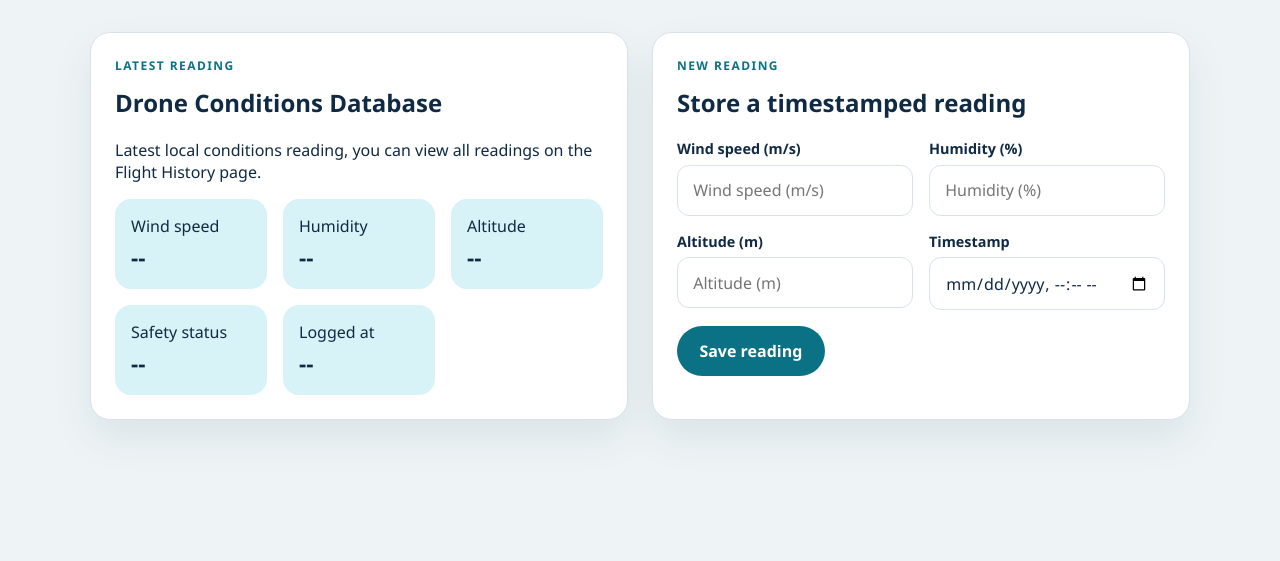
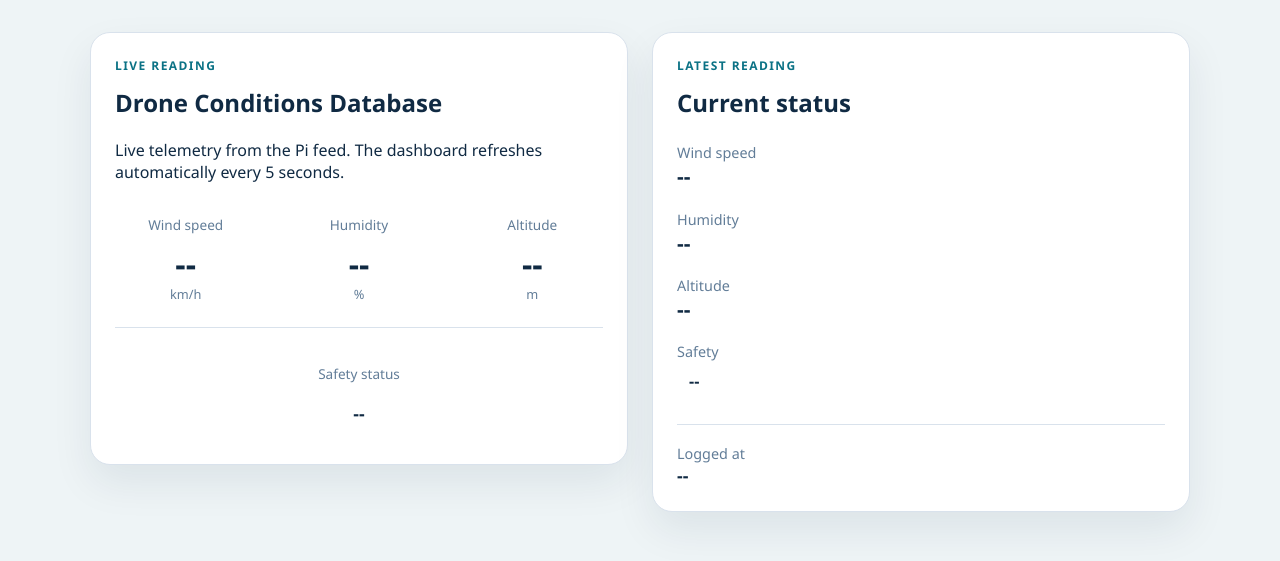
Before and after one commit to Ibrahim3640/Pi-drone---Website, a Django app: page / in a window 1280 px wide. Shown: the part 100-661 px from the top of the page. Run offline with Django 4.2, Linux system fonts and the light colour scheme; the visitor is signed in with stand-in values (Sample User, id 1); data that the repository does not hold is empty.

Commit message:
Updated styling

```diff
--- a/Django_Project/flight_monitoring/templates/flight_monitoring/home.html
+++ b/Django_Project/flight_monitoring/templates/flight_monitoring/home.html
@@ -25,77 +25,167 @@
     </nav>
     <main>
         <section class="hero">
+            <div>
                 <div class="panel">
-                <p class="eyebrow">Latest Reading</p>
+                <p class="eyebrow">Live Reading</p>
                 <h1>Drone Conditions Database</h1>
-                <p>Latest local conditions reading, you can view all readings on the Flight History page.</p>
-                <div class="summary-grid">
-                    <div class="stat">
-                        <span>Wind speed</span>
-                        <strong>{% if latest_reading %}{{ latest_reading.wind_speed_kmh|floatformat:1 }} km/h{% else %}--{% endif %}</strong>
+                <p>Live telemetry from the Pi feed. The dashboard refreshes automatically every 5 seconds.</p>
+
+                <div style="display:grid;grid-template-rows:1fr auto 1fr;gap:0;margin-top:2rem;height:100%;">
+                    <div style="display:grid;grid-template-columns:repeat(3,1fr);gap:2rem;align-items:center;">
+                        <div style="text-align:center;">
+                            <div style="color:var(--muted);font-size:0.85rem;margin-bottom:0.5rem;">Wind speed</div>
+                            <div style="font-size:2rem;font-weight:700;" id="liveWindSpeed">{% if latest_reading %}{{ latest_reading.wind_speed_kmh|floatformat:1 }}{% else %}--{% endif %}</div>
+                            <div style="color:var(--muted);font-size:0.8rem;">km/h</div>
                         </div>
-                    <div class="stat">
-                        <span>Humidity</span>
-                        <strong>{% if latest_reading %}{{ latest_reading.humidity }}%{% else %}--{% endif %}</strong>
+                        <div style="text-align:center;">
+                            <div style="color:var(--muted);font-size:0.85rem;margin-bottom:0.5rem;">Humidity</div>
+                            <div style="font-size:2rem;font-weight:700;" id="liveHumidity">{% if latest_reading %}{{ latest_reading.humidity }}{% else %}--{% endif %}</div>
+                            <div style="color:var(--muted);font-size:0.8rem;">%</div>
                         </div>
-                    <div class="stat">
-                        <span>Altitude</span>
-                        <strong>{% if latest_reading %}{{ latest_reading.altitude }} m{% else %}--{% endif %}</strong>
+                        <div style="text-align:center;">
+                            <div style="color:var(--muted);font-size:0.85rem;margin-bottom:0.5rem;">Altitude</div>
+                            <div style="font-size:2rem;font-weight:700;" id="liveAltitude">{% if latest_reading %}{{ latest_reading.altitude }}{% else %}--{% endif %}</div>
+                            <div style="color:var(--muted);font-size:0.8rem;">m</div>
                         </div>
-                    <div class="stat">
-                        <span>Safety status</span>
-                        {% if latest_reading %}
-                            {% if latest_reading.safety_rating == "Safe" %}
-                                <span class="badge badge--safe">Safe</span>
-                            {% elif latest_reading.safety_rating == "Caution" %}
-                                <span class="badge badge--caution">Caution</span>
-                            {% else %}
-                                <span class="badge badge--dangerous">Dangerous</span>
-                            {% endif %}
-                        {% else %}
-                            <strong>--</strong>
-                        {% endif %}
                     </div>
-                    <div class="stat">
-                        <span>Logged at</span>
-                        <strong>{% if latest_reading %}{{ latest_reading.timestamp|date:"d M Y H:i" }}{% else %}--{% endif %}</strong>
+                    <div style="border-top:1px solid var(--border);margin:1.5rem 0;"></div>
+                    <div style="display:flex;align-items:center;justify-content:center;">
+                        <div style="text-align:center;">
+                            <div style="color:var(--muted);font-size:0.85rem;margin-bottom:0.5rem;">Safety status</div>
+                            <div id="liveSafetyStatus" class="badge {% if latest_reading and latest_reading.safety_rating == 'Safe' %}badge--safe{% elif latest_reading and latest_reading.safety_rating == 'Caution' %}badge--caution{% elif latest_reading %}badge--dangerous{% endif %}" style="font-size:1.1rem;">{% if latest_reading %}{{ latest_reading.safety_rating }}{% else %}--{% endif %}</div>
+                        </div>
+                    </div>
                 </div>
             </div>
             </div>
             <div class="panel">
-                <p class="eyebrow">New Reading</p>
-                <h2>Store a timestamped reading</h2>
-                <p class="form-note"></p>
-                <form method="post">
-                    {% csrf_token %}
-                    <div class="form-grid">
+                <p class="eyebrow">Latest Reading</p>
+                <h2>Current status</h2>
+                <div style="display:grid;gap:1.2rem;margin-top:1.5rem;">
                     <div>
-                            <label for="{{ form.wind_speed.id_for_label }}">Wind speed (m/s)</label>
-                            {{ form.wind_speed }}
-                            {{ form.wind_speed.errors }}
+                        <div style="color:var(--muted);font-size:0.9rem;">Wind speed</div>
+                        <div style="font-size:1.3rem;font-weight:700;" id="sideWindSpeed">{% if latest_reading %}{{ latest_reading.wind_speed_kmh|floatformat:1 }} km/h{% else %}--{% endif %}</div>
                     </div>
                     <div>
-                            <label for="{{ form.humidity.id_for_label }}">Humidity (%)</label>
-                            {{ form.humidity }}
-                            {{ form.humidity.errors }}
+                        <div style="color:var(--muted);font-size:0.9rem;">Humidity</div>
+                        <div style="font-size:1.3rem;font-weight:700;" id="sideHumidity">{% if latest_reading %}{{ latest_reading.humidity }}%{% else %}--{% endif %}</div>
                     </div>
                     <div>
-                            <label for="{{ form.altitude.id_for_label }}">Altitude (m)</label>
-                            {{ form.altitude }}
-                            {{ form.altitude.errors }}
+                        <div style="color:var(--muted);font-size:0.9rem;">Altitude</div>
+                        <div style="font-size:1.3rem;font-weight:700;" id="sideAltitude">{% if latest_reading %}{{ latest_reading.altitude }} m{% else %}--{% endif %}</div>
                     </div>
                     <div>
-                            <label for="{{ form.timestamp.id_for_label }}">Timestamp</label>
-                            {{ form.timestamp }}
-                            {{ form.timestamp.errors }}
+                        <div style="color:var(--muted);font-size:0.9rem;">Safety</div>
+                        <div id="sideSafetyStatus" class="badge {% if latest_reading and latest_reading.safety_rating == 'Safe' %}badge--safe{% elif latest_reading and latest_reading.safety_rating == 'Caution' %}badge--caution{% elif latest_reading %}badge--dangerous{% endif %}" style="margin-top:0.3rem;">{% if latest_reading %}{{ latest_reading.safety_rating }}{% else %}--{% endif %}</div>
+                    </div>
+                    <div style="border-top:1px solid var(--border);padding-top:1.2rem;margin-top:0.5rem;">
+                        <div style="color:var(--muted);font-size:0.9rem;">Logged at</div>
+                        <div style="font-size:1.1rem;font-weight:600;" id="sideTimestamp">{% if latest_reading %}{{ latest_reading.timestamp|date:"d M Y H:i" }}{% else %}--{% endif %}</div>
                     </div>
                 </div>
-                    <button type="submit">Save reading</button>
-                </form>
             </div>
         </section>
     </main>
     <script>
+        const latestReadingEndpoint = "{% url 'flight_monitoring:flight_data_latest' %}";
+
+        function formatReadingValue(value, decimals) {
+            const numericValue = Number(value);
+            if (Number.isNaN(numericValue)) {
+                return "--";
+            }
+
+            return numericValue.toFixed(decimals).replace(/\.0+$/, "").replace(/(\.\d*[1-9])0+$/, "$1");
+        }
+
+        function updateLatestReading(reading) {
+            const liveWindSpeed = document.getElementById("liveWindSpeed");
+            const liveHumidity = document.getElementById("liveHumidity");
+            const liveAltitude = document.getElementById("liveAltitude");
+            const liveSafetyStatus = document.getElementById("liveSafetyStatus");
+
+            const sideWindSpeed = document.getElementById("sideWindSpeed");
+            const sideHumidity = document.getElementById("sideHumidity");
+            const sideAltitude = document.getElementById("sideAltitude");
+            const sideSafetyStatus = document.getElementById("sideSafetyStatus");
+            const sideTimestamp = document.getElementById("sideTimestamp");
+
+            if (!reading) {
+                liveWindSpeed.textContent = "--";
+                liveHumidity.textContent = "--";
+                liveAltitude.textContent = "--";
+                liveSafetyStatus.textContent = "--";
+                sideWindSpeed.textContent = "--";
+                sideHumidity.textContent = "--";
+                sideAltitude.textContent = "--";
+                sideTimestamp.textContent = "--";
+                liveSafetyStatus.classList.remove("badge--safe", "badge--caution", "badge--dangerous");
+                sideSafetyStatus.textContent = "--";
+                sideSafetyStatus.classList.remove("badge--safe", "badge--caution", "badge--dangerous");
+                return;
+            }
+
+            const windKmh = formatReadingValue(reading.wind_speed_kmh, 1);
+            const humidityVal = formatReadingValue(reading.humidity, 2);
+            const altitudeVal = formatReadingValue(reading.altitude, 2);
+
+            liveWindSpeed.textContent = windKmh;
+            liveHumidity.textContent = humidityVal;
+            liveAltitude.textContent = altitudeVal;
+            sideWindSpeed.textContent = `${windKmh} km/h`;
+            sideHumidity.textContent = `${humidityVal}%`;
+            sideAltitude.textContent = `${altitudeVal} m`;
+
+            sideTimestamp.textContent = new Date(reading.timestamp).toLocaleString("en-GB", {
+                day: "2-digit",
+                month: "short",
+                year: "numeric",
+                hour: "2-digit",
+                minute: "2-digit",
+            });
+
+            liveSafetyStatus.textContent = reading.safety_rating;
+            liveSafetyStatus.classList.remove("badge--safe", "badge--caution", "badge--dangerous");
+            if (reading.safety_rating === "Safe") {
+                liveSafetyStatus.classList.add("badge--safe");
+            } else if (reading.safety_rating === "Caution") {
+                liveSafetyStatus.classList.add("badge--caution");
+            } else if (reading.safety_rating === "Dangerous") {
+                liveSafetyStatus.classList.add("badge--dangerous");
+            }
+
+            sideSafetyStatus.textContent = reading.safety_rating;
+            sideSafetyStatus.classList.remove("badge--safe", "badge--caution", "badge--dangerous");
+            if (reading.safety_rating === "Safe") {
+                sideSafetyStatus.classList.add("badge--safe");
+            } else if (reading.safety_rating === "Caution") {
+                sideSafetyStatus.classList.add("badge--caution");
+            } else if (reading.safety_rating === "Dangerous") {
+                sideSafetyStatus.classList.add("badge--dangerous");
+            }
+        }
+
+        async function refreshLatestReading() {
+            try {
+                const response = await fetch(latestReadingEndpoint, {
+                    headers: { "Accept": "application/json" },
+                    credentials: "same-origin",
+                });
+
+                if (!response.ok) {
+                    return;
+                }
+
+                const data = await response.json();
+                updateLatestReading(data.latest_reading);
+            } catch (error) {
+                return;
+            }
+        }
+
+
+
         function toggleDarkMode() {
             const dark = document.documentElement.getAttribute("data-theme") === "dark";
             document.documentElement.setAttribute("data-theme", dark ? "" : "dark");
@@ -105,6 +195,9 @@
         if (document.documentElement.getAttribute("data-theme") === "dark") {
             document.getElementById("themeToggle").textContent = "\u2600\uFE0F Light Mode";
         }
+
+        refreshLatestReading();
+        setInterval(refreshLatestReading, 5000);
     </script>
 </body>
 </html>
```
Lines whose indentation alone changed are shown as unchanged.
